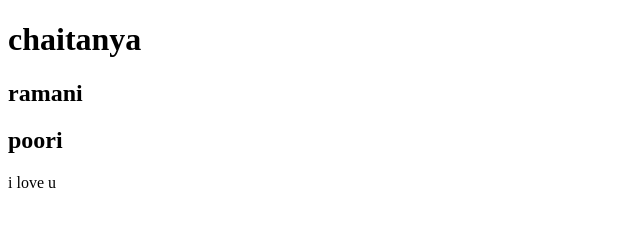
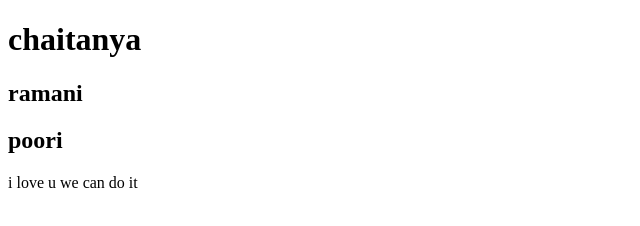
Before and after one commit to CHAITANYA924/praktice-may-6, a plain HTML site: page index.html in a window 1280 px wide. Shown: the full height of the page, 0-640 px from the left. Drawn offline with Linux system fonts and the light colour scheme.

Commit message:
Update index.html
i dont think so

```diff
--- a/index.html
+++ b/index.html
@@ -10,5 +10,7 @@
     <h2>ramani</h2>
     <h2>poori</h2>
      i love u
+
+    we can do it
 </body>
 </html>
```
